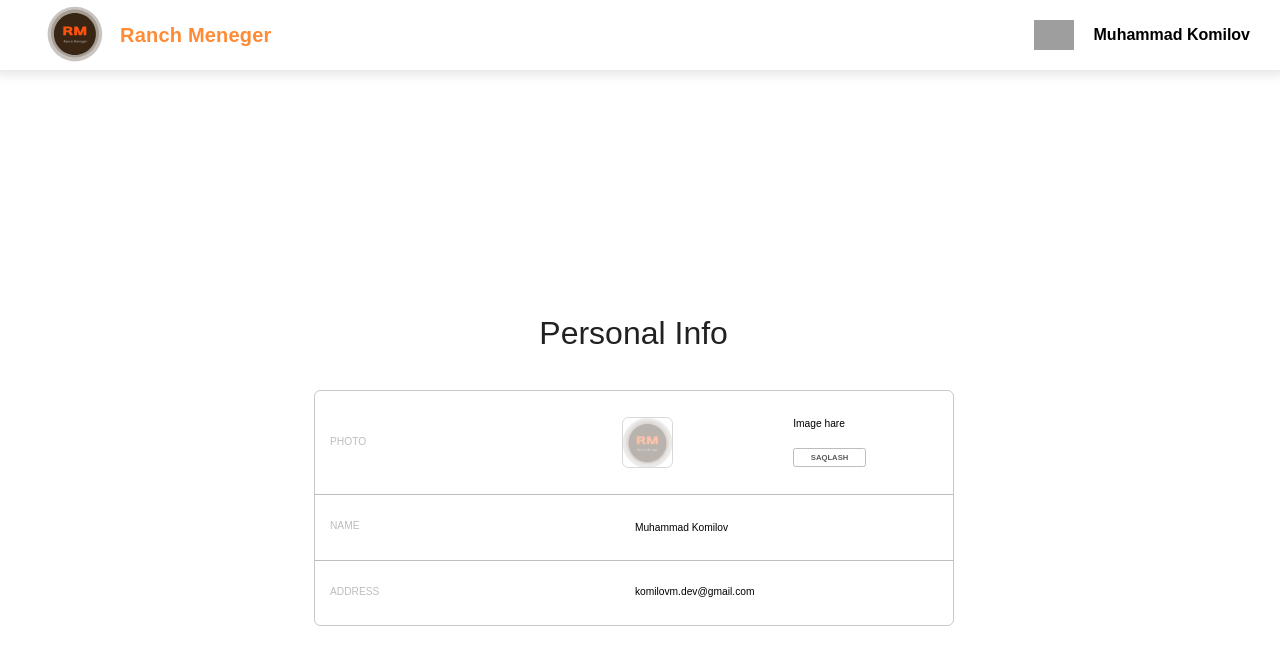
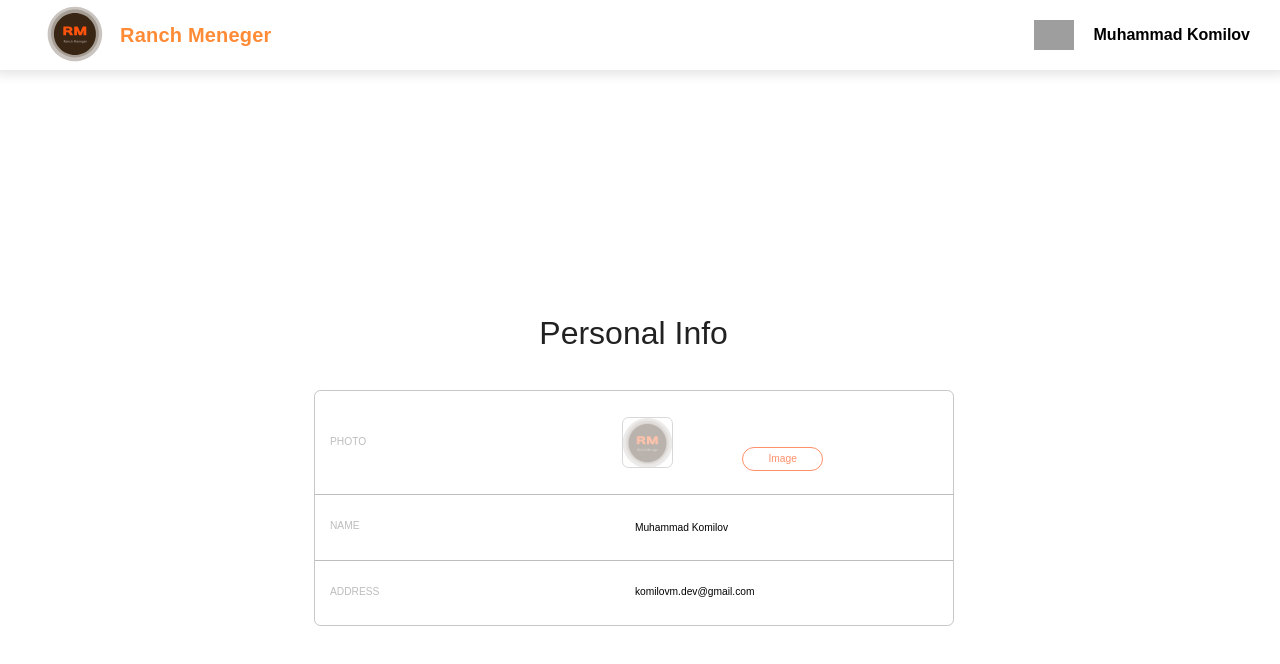
Before and after one commit to komilovmDev/ranchManeger, a React (Vite) app in the folder task app/: page /Profil in a window 1280 px wide. Shown: the top 664 px of the page. Built offline with nearby package versions, Linux system fonts and the light colour scheme; grey boxes are pictures that could not be loaded.

Commit message:
что то там

```diff
--- a/task app/src/pages/ProfilInfo/ProfelInfo.css
+++ b/task app/src/pages/ProfilInfo/ProfelInfo.css
@@ -118,36 +118,33 @@
 }
 
 .InputPhoto {
-  width: 50%;
+  width: 100%;
   height: 100%;
   display: flex;
-  flex-direction: column;
-  align-items: flex-start;
-  justify-content: center;
-  gap: 1.5vw;
-  padding: 0 2vw;
+  align-items: flex-end;
+  justify-content: flex-start;
+  padding: .3vw 2vw;
 }
 
-/* .InputPhoto label {
-  border: 1px solid #ccc;
-  display: inline-block;
-  padding: 6px 12px;
+.InputPhoto label {
+  padding: .4vw 2vw;
+  border: .1vw solid rgba(255, 68, 0, 0.593);
+  border-radius: 1vw;
+  color: rgba(255, 68, 0, 0.593);
+  transition: all .3s ease;
   cursor: pointer;
-} */
+}
 
-input[type="file" i] {
-  appearance: none;
-  background: none;
-  cursor: default;
-  align-items: baseline;
-  color: inherit;
-  text-overflow: ellipsis;
-  white-space-collapse: preserve;
-  text-wrap: nowrap;
-  text-align: start !important;
-  padding: initial;
-  border: initial;
-  overflow: hidden !important;
+.InputPhoto label:hover {
+  padding: .4vw 2vw;
+  border: .1vw solid rgba(255, 68, 0, 0.593);
+  background-color: rgba(255, 68, 0, 0.593);
+  border-radius: 1vw;
+  color: white;
+}
+
+.InputPhoto p{
+  display: none;
 }
 
 .sobmit {
--- a/task app/src/pages/ProfilInfo/ProfelInfo.jsx
+++ b/task app/src/pages/ProfilInfo/ProfelInfo.jsx
@@ -49,7 +49,7 @@ export default function ProfelInfo() {
                             <div className="InputPhoto">
                                 <div>
                                     <label htmlFor="fileInput" className="custom-file-upload">
-                                        Image hare
+                                        Image
                                     </label>
                                     <input
                                         type="file"
@@ -59,7 +59,6 @@ export default function ProfelInfo() {
                                     />
                                     {selectedFile && <p>Selected file: {selectedFile.name}</p>}
                                 </div>
-                                <input className="sobmit" type="submit" value="saqlash" />
                             </div>
                         </div>
                         <div className="PersonalName">
```
